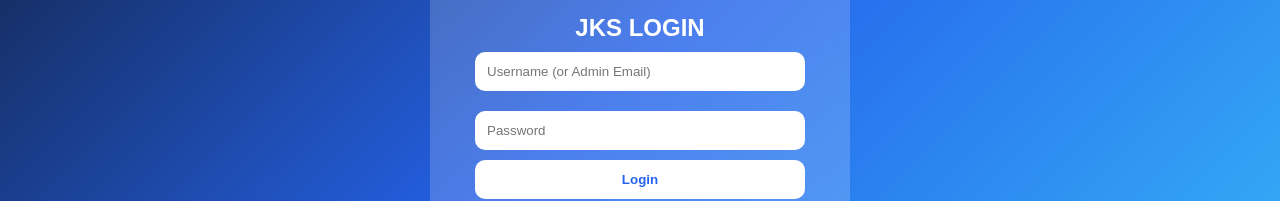
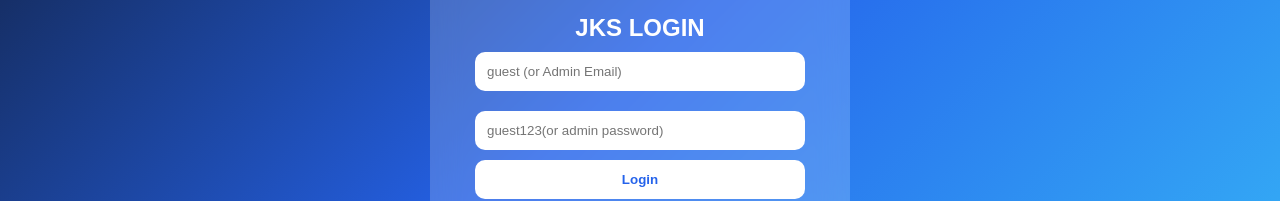
Before and after one commit to jayakumar4308/jks-website, a plain HTML site: page index.html in a window 1280 px wide. Shown: the part 331-532 px from the top of the page. Drawn offline with Linux system fonts and the light colour scheme; no server answers.

Commit message:
user instructions

```diff
--- a/index.html
+++ b/index.html
@@ -1,5 +1,6 @@
 <!DOCTYPE html>
 <html lang="en">
+
 <head>
     <meta charset="UTF-8">
     <meta name="viewport" content="width=device-width, initial-scale=1.0">
@@ -15,8 +16,8 @@
             <img src="logo.png" alt="logo.png">
             <h2>JKS LOGIN</h2>
 
-<input id="username" placeholder="Username (or Admin Email)">
-<input id="password" type="password" placeholder="Password">
+            <input id="username" placeholder="guest (or Admin Email)">
+            <input id="password" type="password" placeholder="guest123(or admin password)">
             <button id="loginBtn">Login</button>
             <span id="forgotPasswordBtn" class="forgot-password">Forgot Password?</span>
 
@@ -135,4 +136,5 @@
     <script type="module" src="app.js"></script>
 
 </body>
+
 </html>
```
Lines whose indentation alone changed are shown as unchanged.
